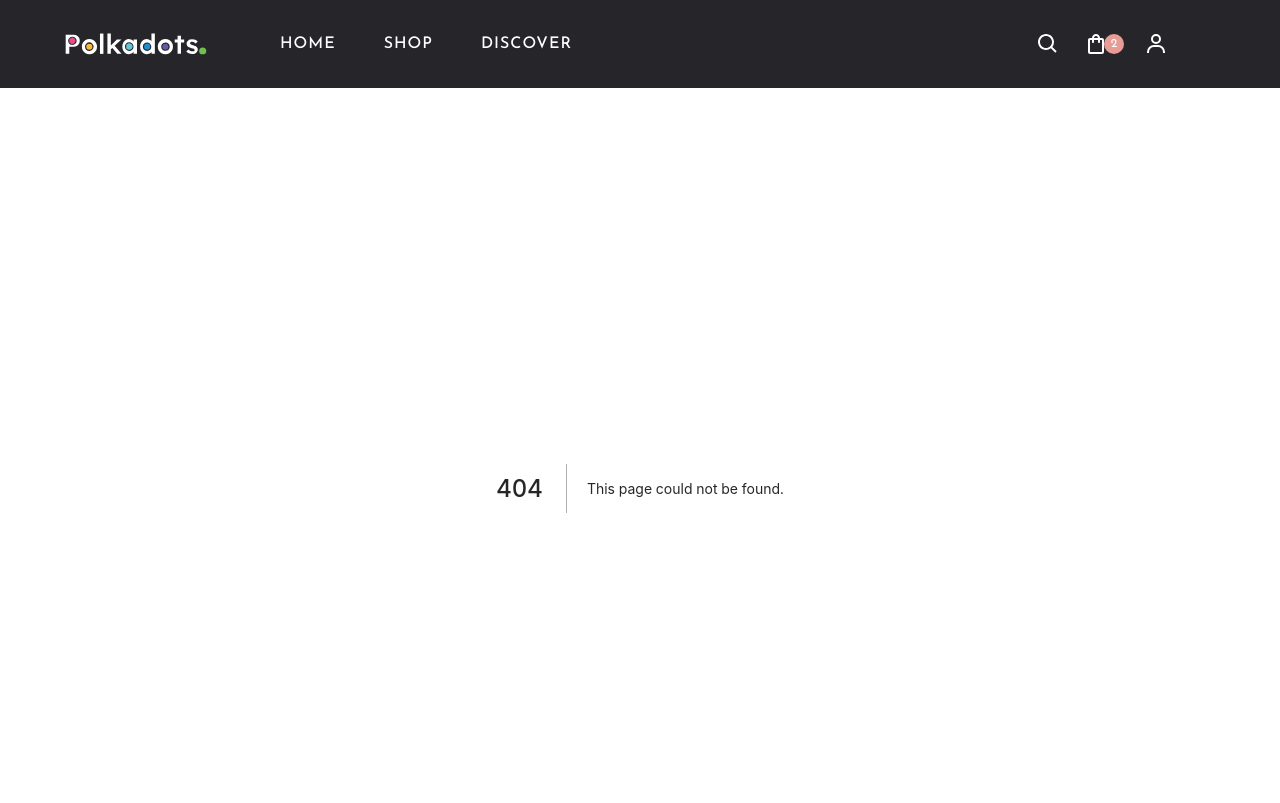
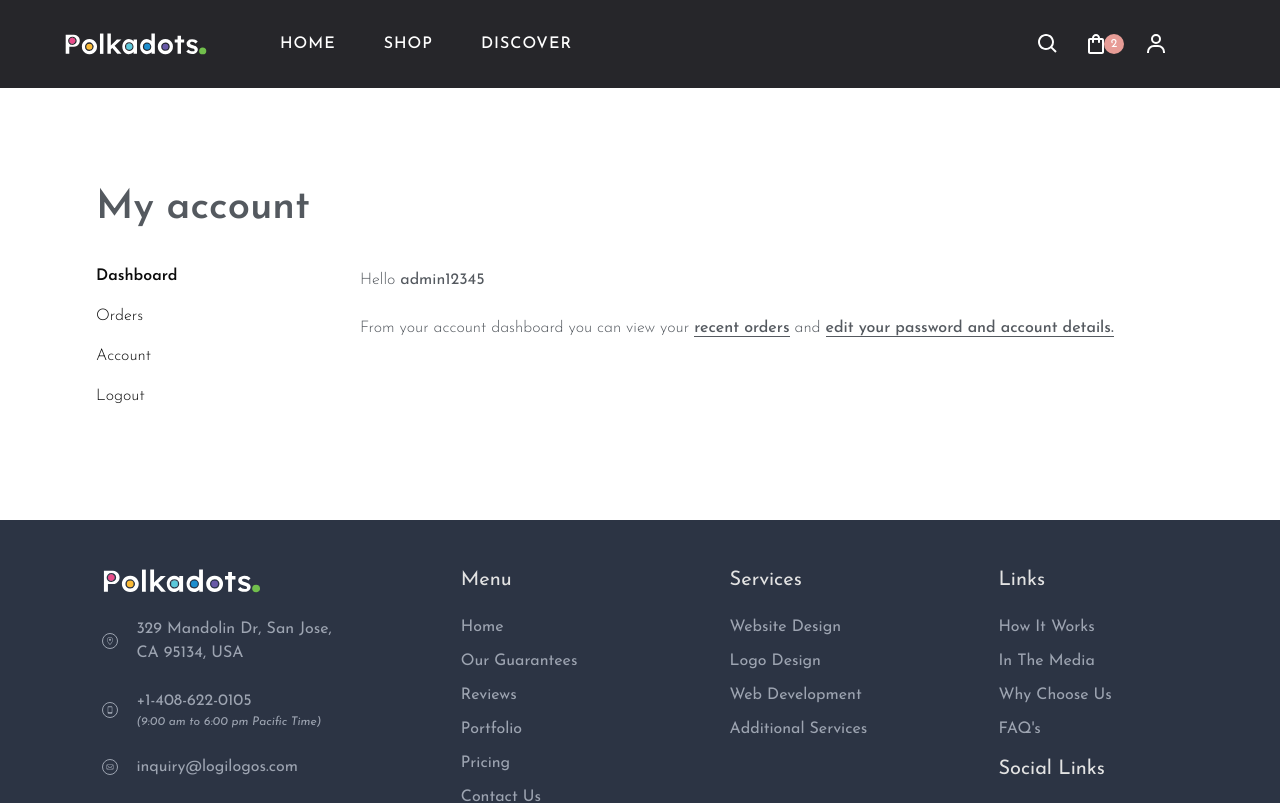
Before and after one commit to Ahmustufa/ixa-theme, a Next.js app: page /my-account/dashboard in a window 1280 px wide. Before the commit this address had no page. Shown: the top 803 px of the page. Built offline with nearby package versions, Linux system fonts and the light colour scheme; grey boxes are pictures that could not be loaded.

Commit message:
add account dashboard

```diff
--- /dev/null
+++ b/pages/my-account/dashboard.js
@@ -0,0 +1,57 @@
+import { Row, Col } from "antd";
+import styled from "styled-components";
+import Link from "next/link";
+import AccountSidebar from "../../src/component/sidebar/accountSidebar";
+
+const Order = () => {
+  return (
+    <StyledPage style={{ padding: 80 }}>
+      <Row>
+        <Col xs={0} sm={0} md={6} lg={6}>
+          <AccountSidebar />
+        </Col>
+        <Col xs={24} sm={24} md={18} lg={18}>
+          <div className="dashboard">
+            <div className="mb-4 fs-5">
+              Hello <b>admin12345</b>
+            </div>
+            <div>
+              From your account dashboard you can view your{" "}
+              <Link href="/my-account/orders">
+                <a className="link">recent orders</a>
+              </Link>{" "}
+              and{" "}
+              <Link href="/my-account/setings">
+                <a className="link">edit your password and account details.</a>
+              </Link>
+            </div>
+          </div>
+        </Col>
+      </Row>
+    </StyledPage>
+  );
+};
+
+export default Order;
+
+const StyledPage = styled.div`
+  .dashboard {
+    color: #54595f;
+    font-weight: 300;
+    display: flex;
+    justify-content: center;
+    flex-direction: column;
+    height: 100%;
+  }
+
+  .link {
+    text-decoration: none;
+    color: #54595f;
+    font-weight: 500;
+    border-bottom: 1px solid #54595f;
+    transition: 0.3s;
+    :hover {
+      color: #0c0c0c;
+    }
+  }
+`;
--- a/src/component/header/headerContent.js
+++ b/src/component/header/headerContent.js
@@ -267,17 +267,17 @@ const accountOverlay = (
   <AccountOverlay>
     <ul className="account-menu-list">
       <li className="menu-item">
-        <Link href="#">
+        <Link href="/my-account/dashboard">
           <a className="hoverable dark">Dashboard</a>
         </Link>
       </li>
       <li className="menu-item">
-        <Link href="#">
+        <Link href="/my-account/orders">
           <a className="hoverable dark">Orders</a>
         </Link>
       </li>
       <li className="menu-item">
-        <Link href="#">
+        <Link href="/my-account/account">
           <a className="hoverable dark">Account</a>
         </Link>
       </li>
--- /dev/null
+++ b/src/component/sidebar/accountSidebar.js
@@ -0,0 +1,68 @@
+import styled from "styled-components";
+import Link from "next/link";
+
+const AccountSidebar = (props) => {
+  return (
+    <StyledSidebar>
+      <h1 className="heading">My account</h1>
+      <ul className="sidebar-list">
+        <li className="sidebar-item selected">
+          <Link href="#">
+            <a className="hoverable dark">Dashboard</a>
+          </Link>
+        </li>
+        <li className="sidebar-item">
+          <Link href="#">
+            <a className="hoverable dark">Orders</a>
+          </Link>
+        </li>
+        <li className="sidebar-item">
+          <Link href="#">
+            <a className="hoverable dark">Account</a>
+          </Link>
+        </li>
+        <li className="sidebar-item">
+          <Link href="#">
+            <a className="hoverable dark">Logout</a>
+          </Link>
+        </li>
+      </ul>
+    </StyledSidebar>
+  );
+};
+
+export default AccountSidebar;
+
+const StyledSidebar = styled.div`
+  padding: 16px;
+  background-color: #fff;
+  // box-shadow: 1px 1px 4px #e5e5e5;
+
+  .heading {
+    color: #54595f;
+    font-weight: 600;
+    margin-bottom: 32px;
+  }
+
+  .sidebar-list {
+    padding: 0;
+    list-style: none;
+  }
+
+  .sidebar-item {
+    margin: 16px 0;
+
+    &.selected {
+      font-weight: 600;
+      a {
+        font-weight: 600;
+      }
+    }
+
+    a {
+      color: #0c0c0c;
+      font-weight: 300;
+      text-decoration: none;
+    }
+  }
+`;
```
